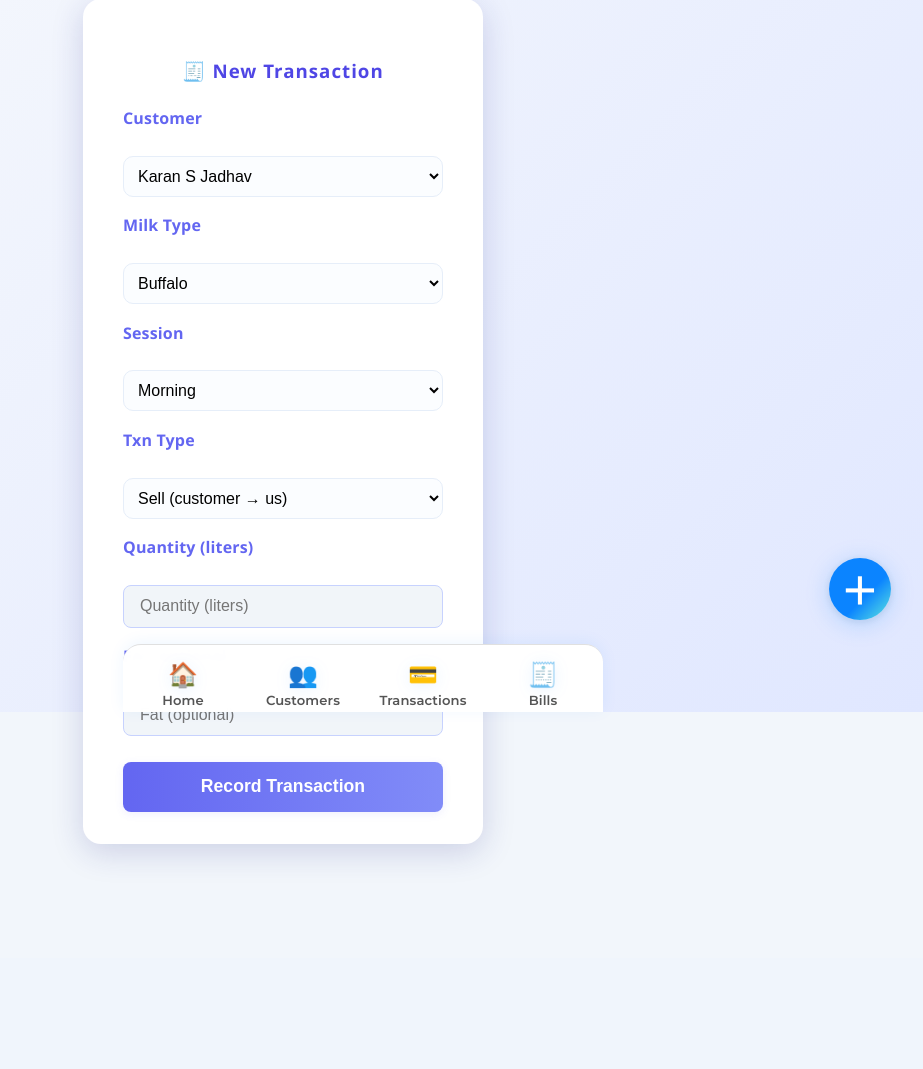
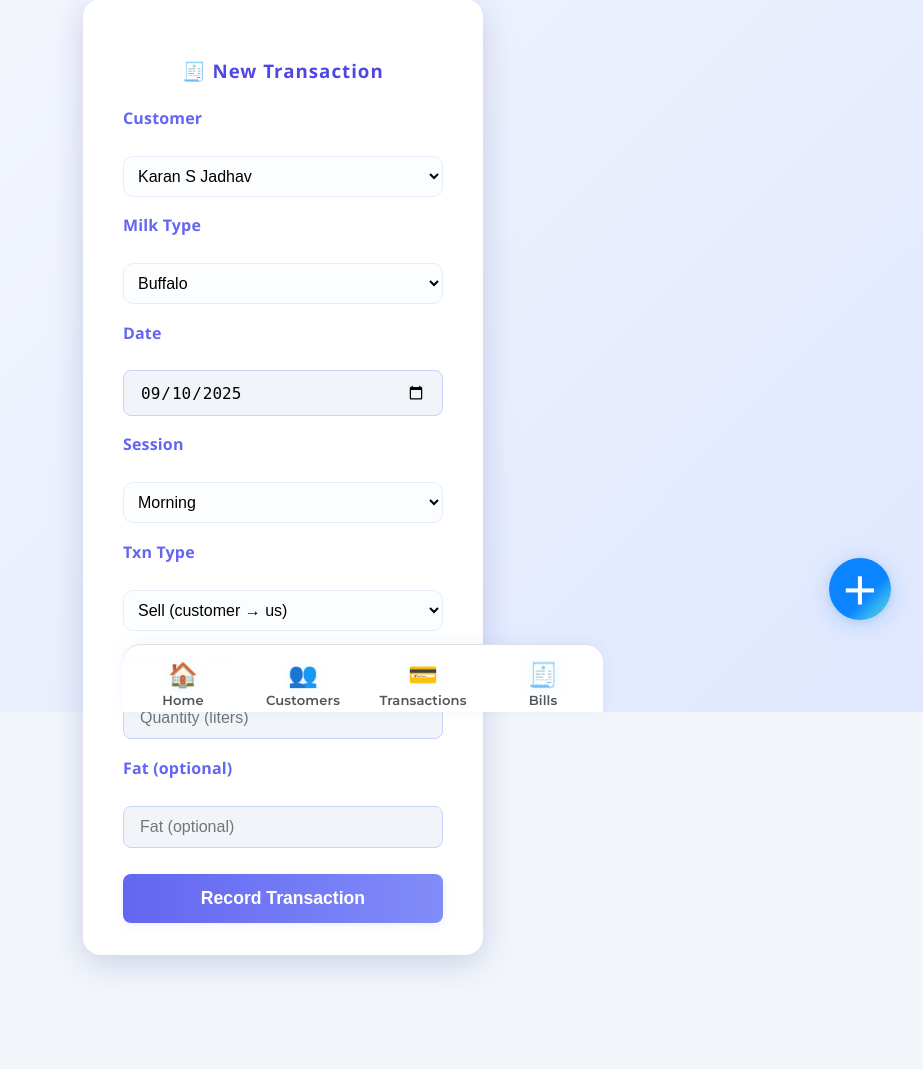
Before and after one commit to GitKaran4723/promilkdairy, a Flask app: page /transactions/new in a window 1280 px wide. Shown: the part 88-1157 px from the top of the page, without its empty margins (357-1280 px from the left). Before the commit the page ends 946 px from the top, so only its background shows below. Run offline with Flask 3, Linux system fonts and the light colour scheme; a user stored in the database is signed in.

Commit message:
Added Changes for Date ETC

```diff
--- a/app.py
+++ b/app.py
@@ -5,8 +5,11 @@ from werkzeug.security import generate_password_hash, check_password_hash
 from models import db, User, Customer, MilkType, RateChart, Transaction, Bill
 from auth import auth
 from billing import billing
-from datetime import datetime, date
+from datetime import datetime, date, time, timezone
 import os
+from zoneinfo import ZoneInfo
+
+IST = ZoneInfo("Asia/Kolkata")
 
 def create_app():
     app = Flask(__name__, static_folder="static", template_folder="templates")
@@ -133,33 +136,89 @@ def create_app():
         if current_user.role != "admin":
             flash("Only admin can record transactions", "error")
             return redirect(url_for("transactions"))
+
         milk_types = MilkType.query.order_by(MilkType.name).all()
         customers = Customer.query.order_by(Customer.name).all()
+
         if request.method == "POST":
-            customer_id = int(request.form.get("customer_id"))
-            milk_type_id = int(request.form.get("milk_type_id"))
-            session = request.form.get("session")
-            qty = float(request.form.get("qty_liters") or 0)
+            # --- parse/validate incoming form data ---
+            try:
+                customer_id = int(request.form.get("customer_id"))
+                milk_type_id = int(request.form.get("milk_type_id"))
+            except (TypeError, ValueError):
+                flash("Invalid customer or milk type selection.", "error")
+                return redirect(url_for("new_transaction"))
+
+            session_val = request.form.get("session") or "Morning"
+
+            # quantity
+            try:
+                qty = float(request.form.get("qty_liters") or 0)
+            except ValueError:
+                flash("Invalid quantity value.", "error")
+                return redirect(url_for("new_transaction"))
+
+            # fat (optional, float)
             fat_raw = request.form.get("fat_value")
-            fat_value = int(fat_raw) if fat_raw else None
+            try:
+                fat_value = float(fat_raw) if fat_raw not in (None, "") else None
+            except ValueError:
+                flash("Invalid fat value.", "error")
+                return redirect(url_for("new_transaction"))
+
             txn_type = request.form.get("txn_type") or "Sell"
+
+            # --- date handling: parse user date as IST, then convert to UTC-naive for DB ---
+            txn_date_str = request.form.get("txn_date")
+            try:
+                if txn_date_str:
+                    # parse date string, assume midnight local IST for that day
+                    parsed_date = datetime.strptime(txn_date_str, "%Y-%m-%d").date()
+                    ist_dt = datetime.combine(parsed_date, time.min).replace(tzinfo=IST)
+                else:
+                    # use current instant in IST
+                    ist_dt = datetime.now(IST)
+
+                # Convert IST-aware datetime to UTC and drop tzinfo so it matches the
+                # existing convention of storing UTC-naive datetimes (default=datetime.utcnow)
+                utc_dt = ist_dt.astimezone(timezone.utc).replace(tzinfo=None)
+
+            except ValueError:
+                flash("Invalid date format. Use YYYY-MM-DD.", "error")
+                return redirect(url_for("new_transaction"))
+
+            # --- compute rate & total ---
             rate = lookup_rate(milk_type_id, fat_value)
             total = round(qty * rate, 2)
+
+            # --- create transaction object (store UTC-naive datetime into date_time) ---
             txn = Transaction(
                 customer_id=customer_id,
                 milk_type_id=milk_type_id,
-                session=session,
+                date_time=utc_dt,       # store UTC-naive datetime for consistency with default
+                session=session_val,
                 qty_liters=qty,
                 fat_value=fat_value,
                 rate_applied=rate,
                 total_amount=total,
                 txn_type=txn_type
             )
+
             db.session.add(txn)
             db.session.commit()
             flash("Transaction recorded", "success")
             return redirect(url_for("transactions"))
-        return render_template("new_transaction.html", milk_types=milk_types, customers=customers)
+
+        # GET: pass today's date in IST to template so the <input type="date"> defaults correctly
+        today_ist = datetime.now(IST).date().strftime("%Y-%m-%d")
+        return render_template(
+            "new_transaction.html",
+            milk_types=milk_types,
+            customers=customers,
+            today=today_ist
+        )
+
+
 
     @app.cli.command("init-db")
     def init_db():
--- a/models.py
+++ b/models.py
@@ -46,7 +46,7 @@ class Transaction(db.Model):
     date_time = db.Column(db.DateTime, default=datetime.utcnow, nullable=False)
     session = db.Column(db.String(12), nullable=False)   # Morning / Evening
     qty_liters = db.Column(db.Float, nullable=False)
-    fat_value = db.Column(db.Integer, nullable=True)     # nullable -> default rate used if null
+    fat_value = db.Column(db.Float(precision=1), nullable=True)  # nullable -> default rate used if null, float with 1 decimal
     rate_applied = db.Column(db.Float, nullable=False)
     total_amount = db.Column(db.Float, nullable=False)
     txn_type = db.Column(db.String(10), nullable=False)  # Sell (customer→us) / Purchase (we→customer)
--- a/templates/new_transaction.html
+++ b/templates/new_transaction.html
@@ -41,7 +41,7 @@
     font-weight: 600;
     margin-bottom: 0.2rem;
   }
-  select, input[type="number"] {
+  select, input[type="number"], input[type="date"] {
     padding: 0.7rem 1rem;
     border: 1.5px solid #c7d2fe;
     border-radius: 8px;
@@ -50,7 +50,7 @@
     transition: border 0.2s;
     outline: none;
   }
-  select:focus, input[type="number"]:focus {
+  select:focus, input[type="number"]:focus, input[type="date"]:focus {
     border-color: #6366f1;
     background: #fff;
   }
@@ -82,26 +82,35 @@
         <option value="{{ c.id }}">{{ c.name }}</option>
         {% endfor %}
       </select>
+
       <label for="milk_type_id">Milk Type</label>
       <select name="milk_type_id" id="milk_type_id" required>
         {% for m in milk_types %}
         <option value="{{ m.id }}">{{ m.name }}</option>
         {% endfor %}
       </select>
+
+      <label for="txn_date">Date</label>
+      <input type="date" id="txn_date" name="txn_date" value="{{ today }}" required>
+
       <label for="session">Session</label>
       <select name="session" id="session">
         <option>Morning</option>
         <option>Evening</option>
       </select>
+
       <label for="txn_type">Txn Type</label>
       <select name="txn_type" id="txn_type">
         <option value="Sell">Sell (customer → us)</option>
         <option value="Purchase">Purchase (we → customer)</option>
       </select>
+
       <label for="qty_liters">Quantity (liters)</label>
       <input name="qty_liters" id="qty_liters" type="number" step="0.01" placeholder="Quantity (liters)" required>
+
       <label for="fat_value">Fat (optional)</label>
-      <input name="fat_value" id="fat_value" type="number" min="1" max="10" placeholder="Fat (optional)">
+      <input name="fat_value" id="fat_value" type="number" step="0.01" min="3.5" max="11.0" placeholder="Fat (optional)">
+
       <button type="submit">Record Transaction</button>
     </form>
   </div>
```
Also changed, not shown: billing.py (+8 -1 lines), instance/db.sqlite3.
